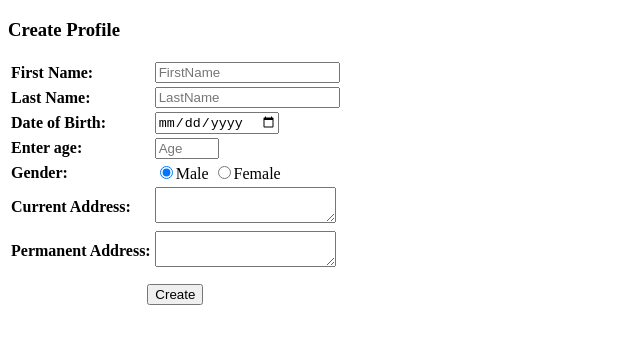
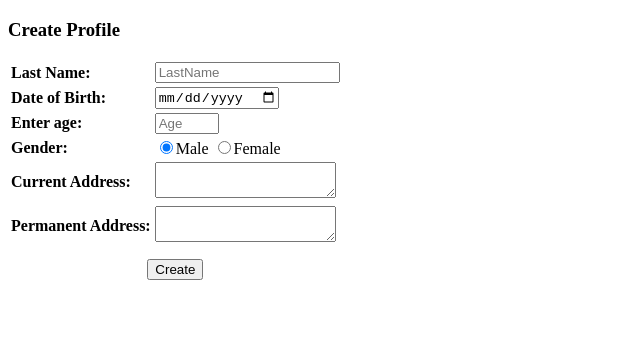
Before and after one commit to andy899898/testing, a plain HTML site: page form.html in a window 1280 px wide. Shown: the whole page, without its empty margins (0-640 px from the left). Drawn offline with Linux system fonts and the light colour scheme.

Commit message:
Refactor form structure and remove unused fields

```diff
--- a/form.html
+++ b/form.html
@@ -10,10 +10,6 @@
     <table>
         <h3>Create Profile</h3>
 
-        <tr>
-            <td><b>First Name:</b></td>
-            <td><input type="Text"required placeholder="FirstName" ></td>
-        </tr>
 
         <tr>
             <td><b>Last Name:</b></td>
```
